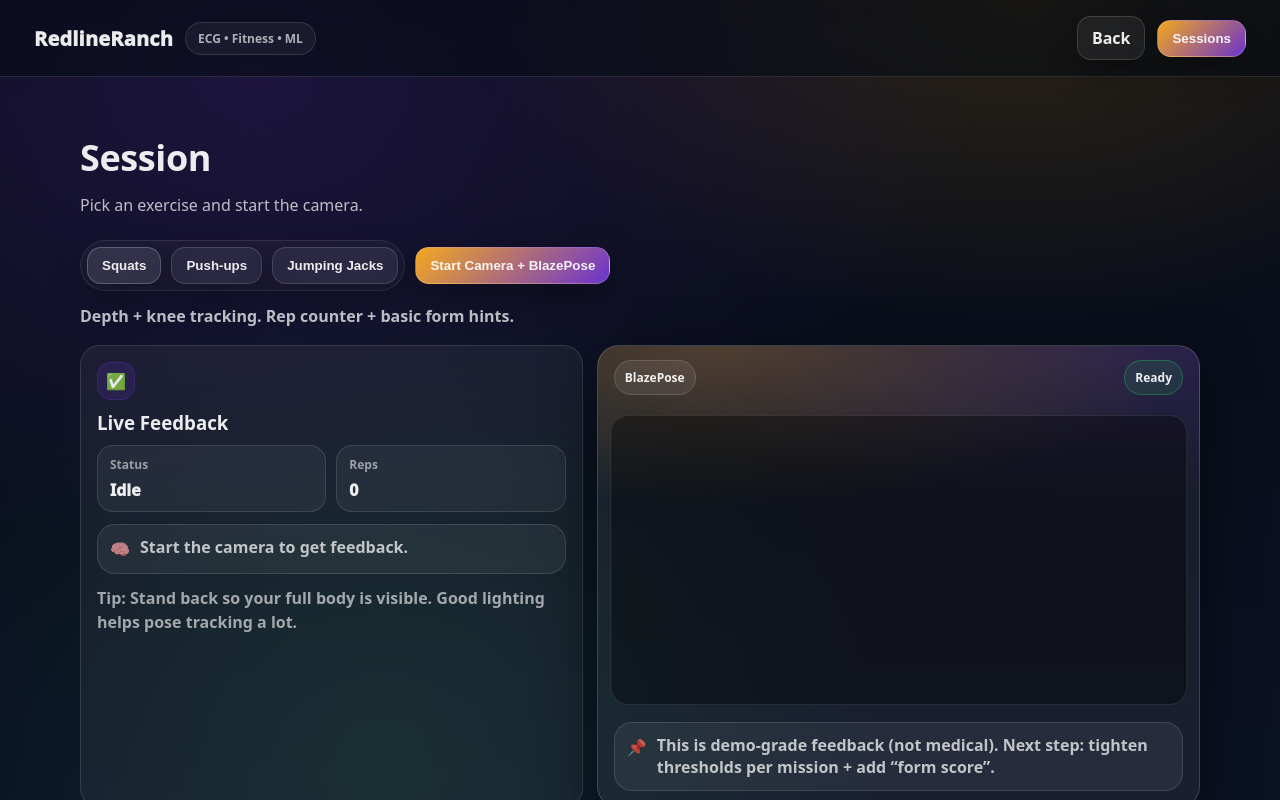
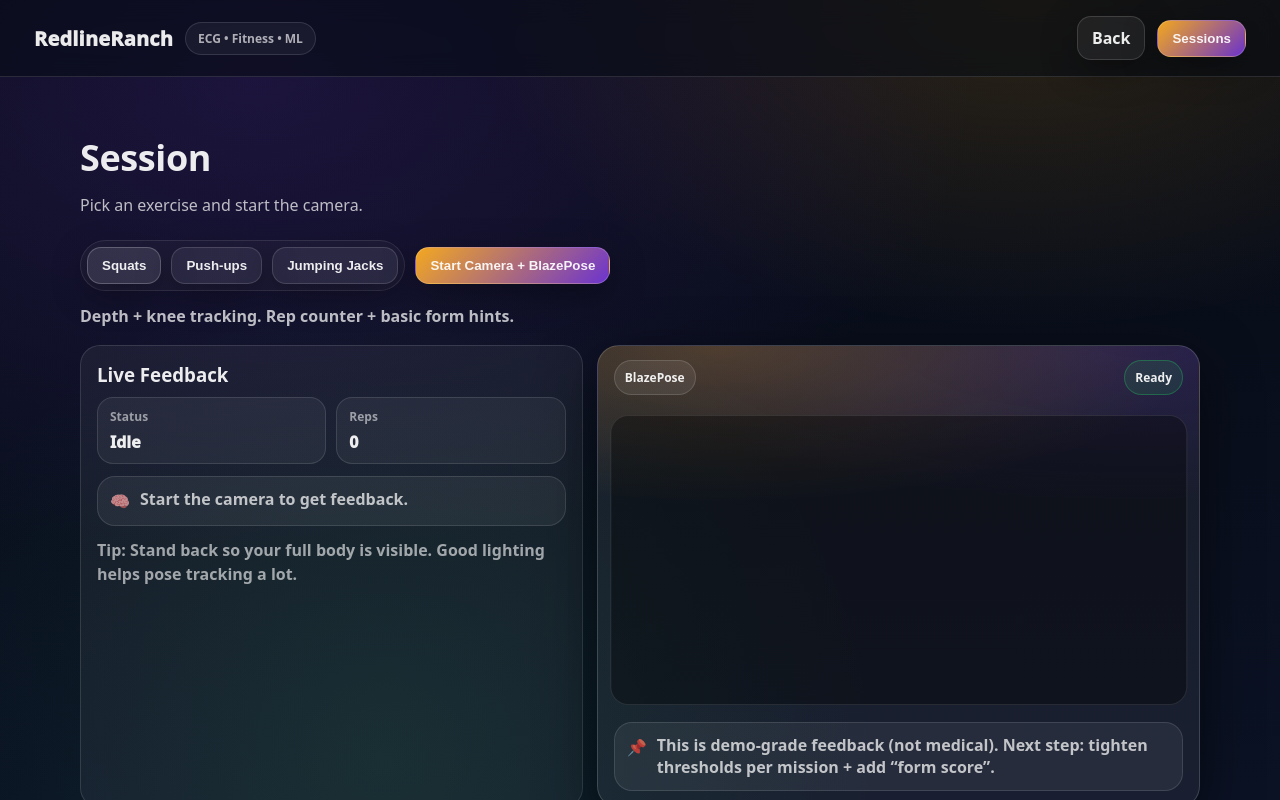
Before and after one commit to Aastha-Desai/RedlineRanch, a React (Vite) app in the folder web/: page /session in a window 1280 px wide. Built offline with nearby package versions, Linux system fonts and the light colour scheme.

Commit message:
Fixed tensor flow sensors

```diff
--- a/web/src/components/pages/SessionPage.tsx
+++ b/web/src/components/pages/SessionPage.tsx
@@ -533,7 +533,6 @@ export default function SessionsPage() {
               }}
             >
               <div className="rr-feature">
-                <div className="rr-feature__icon">✅</div>
                 <h3 style={{ marginTop: 0 }}>Live Feedback</h3>
 
                 <div style={{ display: "flex", gap: 10, flexWrap: "wrap", marginTop: 10 }}>
```
